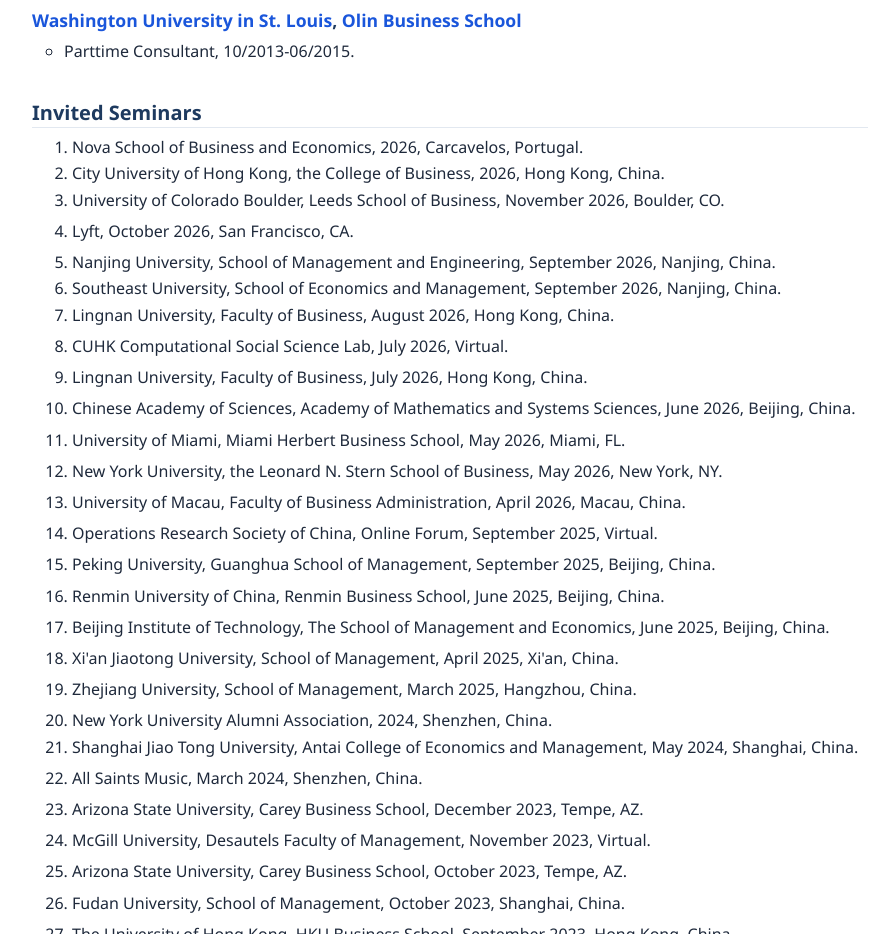
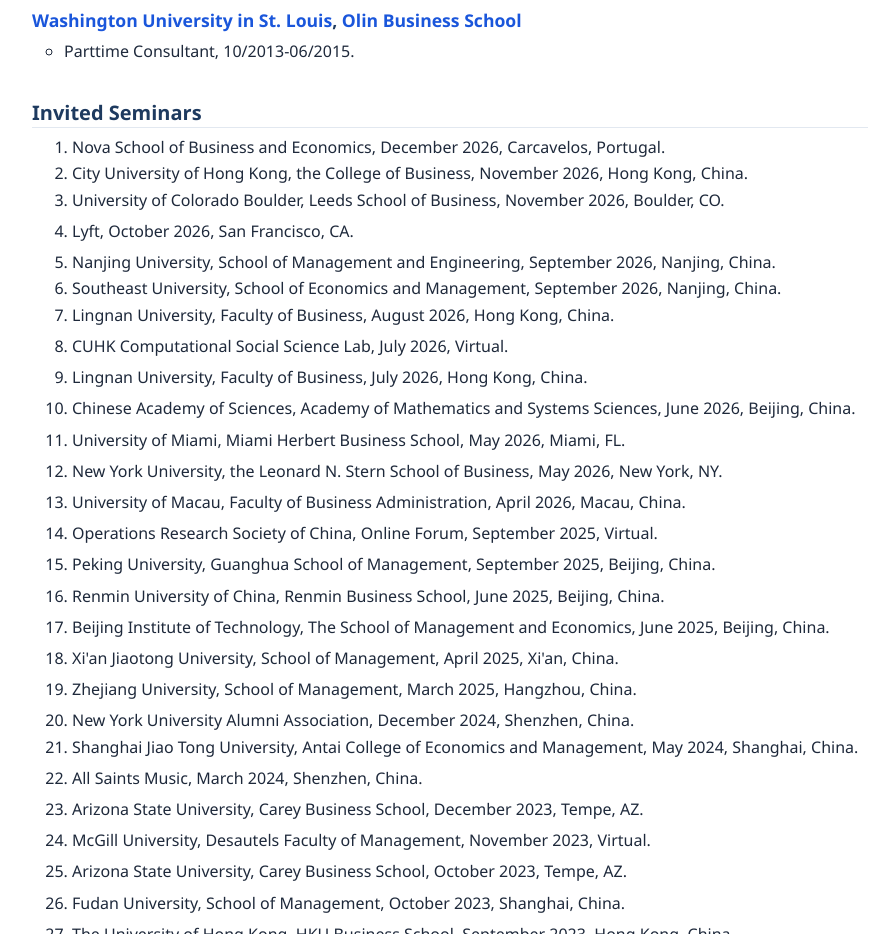
Before and after one commit to rphilipzhang/rphilipzhang, a plain HTML site: page biography.html in a window 1280 px wide. Shown: the part 1267-2201 px from the top of the page, without its empty margins (180-1069 px from the left). Drawn offline with nearby package versions, Linux system fonts and the light colour scheme.

Commit message:
Add months to three talks on biography page
Co-Authored-By: Claude Fable 5.2 <noreply@anthropic.com>

```diff
--- a/biography.html
+++ b/biography.html
@@ -180,8 +180,8 @@
 <ol type=1 start=1>
 
 
-<li>Nova School of Business and Economics, 2026, Carcavelos, Portugal.</li>
-<li>City University of Hong Kong, the College of Business, 2026, Hong Kong, China.</li>
+<li>Nova School of Business and Economics, December 2026, Carcavelos, Portugal.</li>
+<li>City University of Hong Kong, the College of Business, November 2026, Hong Kong, China.</li>
 <li>University of Colorado Boulder, Leeds School of Business, November 2026, Boulder, CO.
 </p>
 
@@ -239,7 +239,7 @@
 </p>
 
 
-<li>New York University Alumni Association, 2024, Shenzhen, China.</li>
+<li>New York University Alumni Association, December 2024, Shenzhen, China.</li>
 <li>Shanghai Jiao Tong University, Antai College of Economics and Management, May 2024, Shanghai, China.
 </p>
 
```
